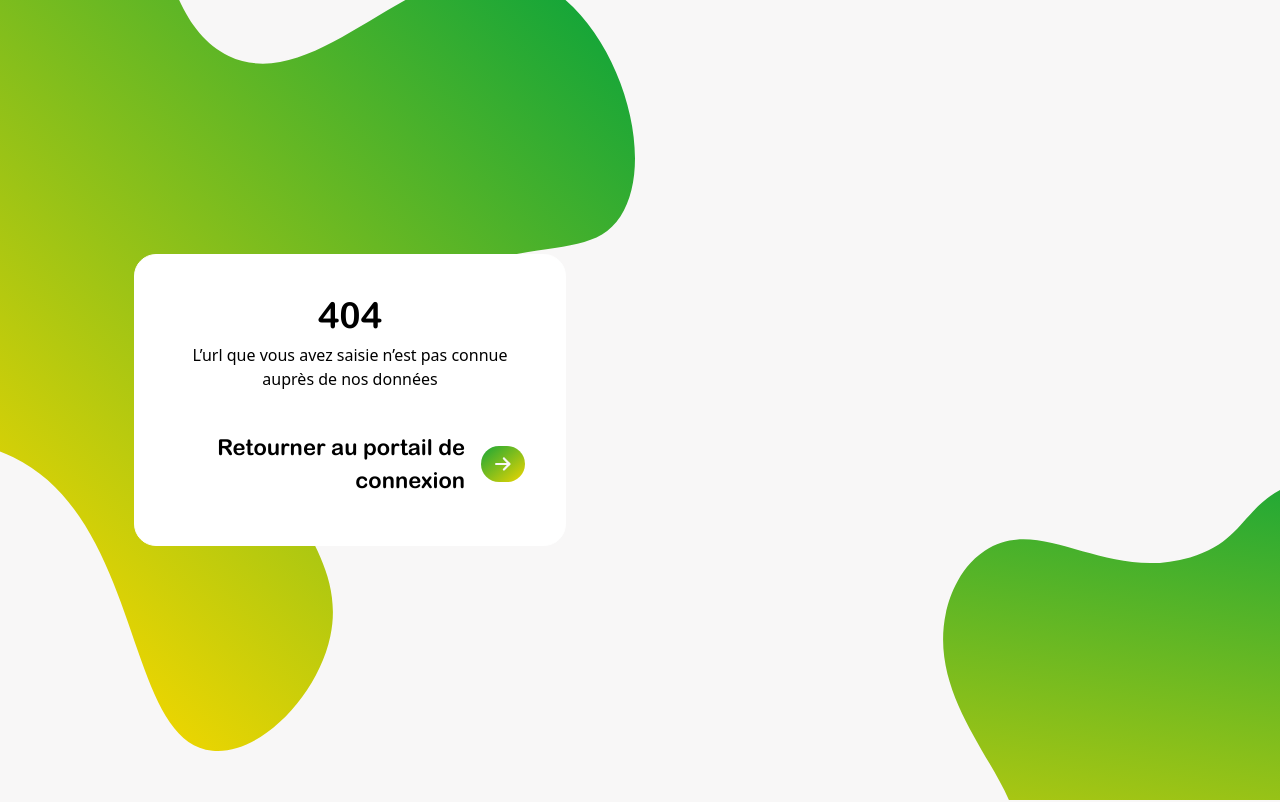
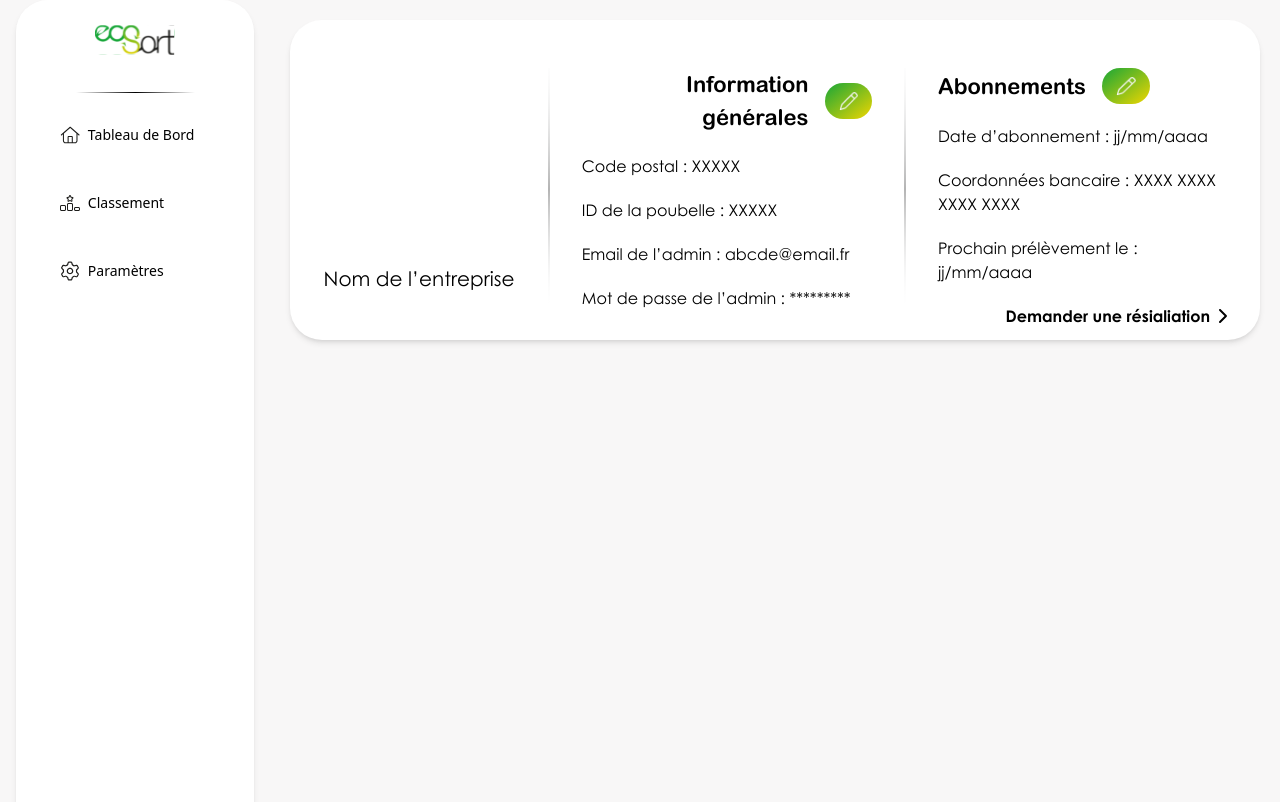
Before and after one commit to TheVisitor-coding/eco_sort, a React (Vite) app in the folder frontend_dashboard/: page /Settings in a window 1280 px wide. Before the commit this address had no page. Shown: the top 802 px of the page. Built offline with nearby package versions, Linux system fonts and the light colour scheme.

Commit message:
Add ParamsPage

```diff
--- a/frontend_dashboard/src/App.jsx
+++ b/frontend_dashboard/src/App.jsx
@@ -3,6 +3,7 @@ import RegisterPage from './pages/auth/RegisterPage'
 import Dashboard from './pages/Dashboard'
 import { BrowserRouter, Route, Routes } from 'react-router-dom'
 import ErrorPage from './pages/ErrorPage'
+import ParamsPage from './pages/ParamsPage'
 
 function App () {
   return (
@@ -13,6 +14,8 @@ function App () {
           <Route path='/login' element={<LoginPage />} />
           <Route path='*' element={<ErrorPage />} />
           <Route path='/dashboard' element={<Dashboard />} />
+          <Route path='/Settings' element={<ParamsPage />} />
+
         </Routes>
       </BrowserRouter>
     </>
--- a/frontend_dashboard/src/components/forms/RegisterCard.jsx
+++ b/frontend_dashboard/src/components/forms/RegisterCard.jsx
@@ -4,7 +4,6 @@ import person from './../../../public/icons/person.svg'
 import email from './../../../public/icons/email.svg'
 import sort from './../../../public/icons/sort.svg'
 import password from './../../../public/icons/password.svg'
-
 
 const RegisterCard = () => {
   const [formData, setFormData] = useState({
--- /dev/null
+++ b/frontend_dashboard/src/components/section/tableau_bord/params/ParamsCard.jsx
@@ -0,0 +1,40 @@
+import React from 'react'
+import vector from './../../../../../public/icons/Vector 6.svg'
+import Button from '../../../forms/buttons/Button'
+import IconModify from '../../../../../public/icons/icon_modify.png'
+import chevron from '../../../../../public/icons/chevron-right.svg'
+
+const ParamsCard = () => {
+  return (
+    <div className=' flex flex-row  justify-between bg-white rounded-section shadow-md w-full  h-[20rem] m-5 pt-12 gap-8 p-8'>
+      <div className='flex flex-row items-end justify-center w-1/3 '>
+        <h1 className='font-gothic pb-4 text-xl'>Nom de l’entreprise</h1>
+
+      </div>
+      <img src={vector} alt='vector6' className='' />
+      <div className=' w-2/4 '>
+        <div className='flex flex-col gap-5 items-start'>
+          <Button text='Information générales' row icon={IconModify} typo='arial-rounded' />
+          <p className='font-gothic'>Code postal : XXXXX  </p>
+          <p className='font-gothic'>ID de la poubelle : XXXXX  </p>
+          <p className='font-gothic'>Email de l’admin : abcde@email.fr  </p>
+          <p className='font-gothic'>Mot de passe de l’admin : *********  </p>
+        </div>
+      </div>
+
+      <img src={vector} alt='vector6' className='' />
+
+      <div className='flex flex-col  gap-5 w-2/4 '>
+        <div className='flex flex-col items-start gap-5'>
+          <Button text='Abonnements' row icon={IconModify} typo='arial-rounded' />
+          <p className='font-gothic'>Date d’abonnement : jj/mm/aaaa</p>
+          <p className='font-gothic'>Coordonnées bancaire : XXXX XXXX XXXX XXXX</p>
+          <p className='font-gothic'>Prochain prélèvement le : jj/mm/aaaa</p>
+        </div>
+        <button className='flex flex-row justify-end font-gothic-bold gap-2 font-lg'>Demander une résialiation <img src={chevron} alt='rightIcon' className='mt-1' /></button>
+      </div>
+    </div>
+  )
+}
+
+export default ParamsCard
--- a/frontend_dashboard/src/components/section/tableau_bord/statistics/StatsGraphic.jsx
+++ b/frontend_dashboard/src/components/section/tableau_bord/statistics/StatsGraphic.jsx
@@ -1,4 +1,4 @@
-import { AreaChart, XAxis, YAxis, CartesianGrid, Tooltip, Area } from 'recharts'
+import { XAxis, YAxis, CartesianGrid, Tooltip, Area, AreaChart } from 'recharts'
 import { dataChart } from '../../../../data/stats'
 
 function StatsGraphic () {
--- /dev/null
+++ b/frontend_dashboard/src/pages/ParamsPage.jsx
@@ -0,0 +1,14 @@
+import React from 'react'
+import Sidebar from '../components/sidebar/Sidebar'
+import ParamsCard from '../components/section/tableau_bord/params/ParamsCard'
+
+const ParamsPage = () => {
+  return (
+    <div className='flex flex-row '>
+      <Sidebar />
+      <ParamsCard />
+    </div>
+  )
+}
+
+export default ParamsPage
```
Also changed, not shown: frontend_dashboard/public/icons/Vector 6.svg (added), frontend_dashboard/public/icons/chevron-right.svg (added), frontend_dashboard/tailwind.config.js (line endings or trailing spaces).
